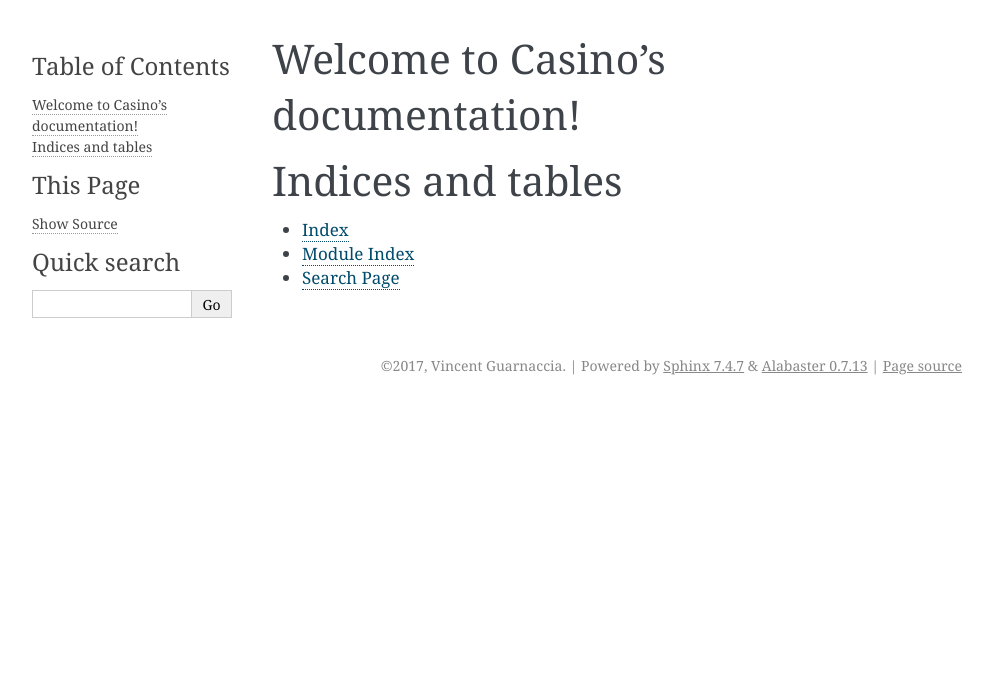
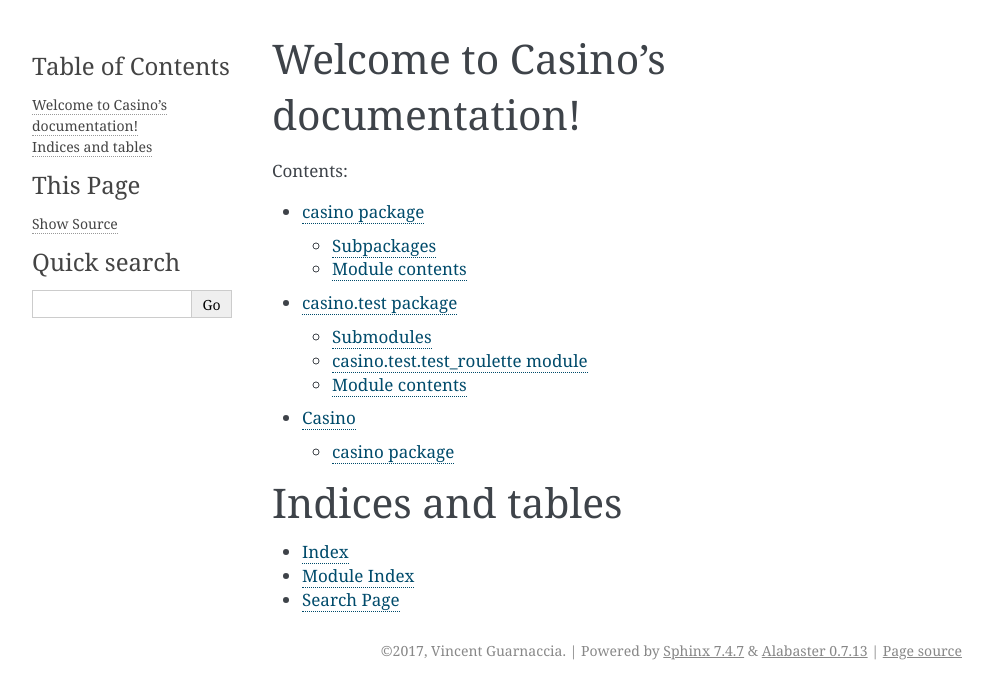
Before and after one commit to vguarnaccia/Casino, a Sphinx documentation site: the page built from doc/source/index.rst, in a window 1280 px wide. Shown: the top 699 px of the page, without its empty margins (148-1141 px from the left). Built offline with Sphinx 7.4.7, drawn with Linux system fonts in a browser that asks for light colours; formulas are drawn with MathJax 3.

```diff
--- a/doc/source/conf.py
+++ b/doc/source/conf.py
@@ -17,9 +17,9 @@
 # add these directories to sys.path here. If the directory is relative to the
 # documentation root, use os.path.abspath to make it absolute, like shown here.
 #
-# import os
-# import sys
-# sys.path.insert(0, os.path.abspath('.'))
+import os
+import sys
+sys.path.insert(0, os.path.abspath('../../'))
 
 
 # -- General configuration ------------------------------------------------
--- a/doc/source/index.rst
+++ b/doc/source/index.rst
@@ -10,6 +10,10 @@
    :maxdepth: 2
    :caption: Contents:
 
+   casino
+   casino.test
+   modules
+
 
 
 Indices and tables
```
Also changed, not shown: doc/source/doc/source/casino.rst (deleted, +0 -17 lines), doc/source/doc/source/casino.test.rst (deleted, +0 -22 lines), doc/source/doc/source/modules.rst (deleted, +0 -7 lines), 1 other file.
